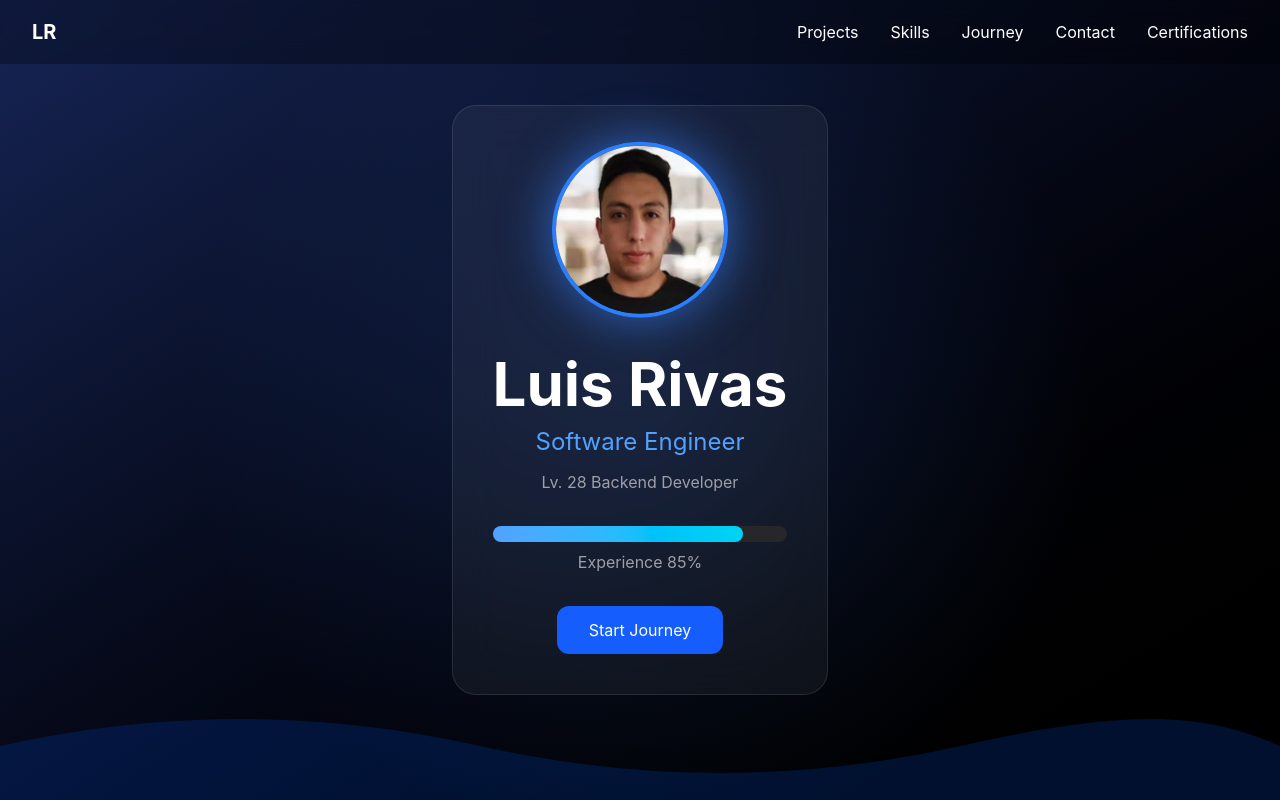
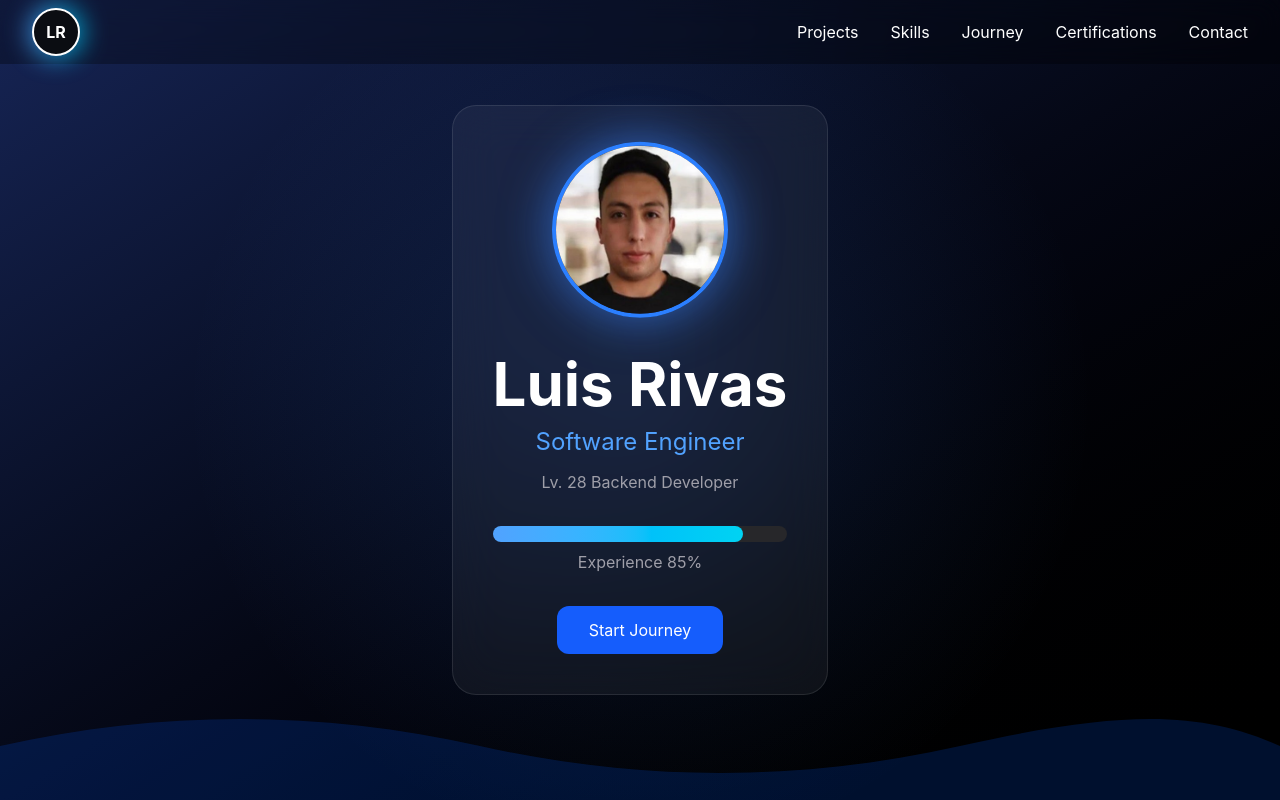
Before and after one commit to LuisRG98/portfolio, a React app: page / in a window 1280 px wide. Shown: the top 800 px of the page. Built offline with nearby package versions, Linux system fonts and the light colour scheme; the HTML template or start-up script is replaced by a standard one.

Commit message:
modify navbar initial

```diff
--- a/src/components/Navbar.tsx
+++ b/src/components/Navbar.tsx
@@ -3,16 +3,48 @@ export default function Navbar() {
     <nav className="fixed top-0 w-full z-50 bg-black/30 backdrop-blur-md">
       <div className="max-w-7xl mx-auto px-8 h-16 flex items-center justify-between">
 
-        <h1 className="font-bold text-xl">
-          LR
-        </h1>
+        <div className="relative">
+          <div
+            className="
+            absolute
+            -inset-1
+            rounded-full
+            bg-gradient-to-r
+            from-blue-400
+            to-cyan-400
+            blur-md
+            opacity-70
+            "
+          />
+
+          <div
+            className="
+            relative
+            w-12
+            h-12
+            rounded-full
+            flex
+            items-center
+            justify-center
+            font-bold
+            text-white
+
+            bg-[#0b0d12]
+
+            border-2
+            border-white
+            "
+          >
+            LR
+          </div>
+        </div>
 
         <div className="flex gap-8">
           <a href="#projects">Projects</a>
           <a href="#skills">Skills</a>
           <a href="#journey">Journey</a>
+          <a href="#certifications">Certifications</a>
           <a href="#contact">Contact</a>
-          <a href="#certifications">Certifications</a>
         </div>
 
       </div>
```
